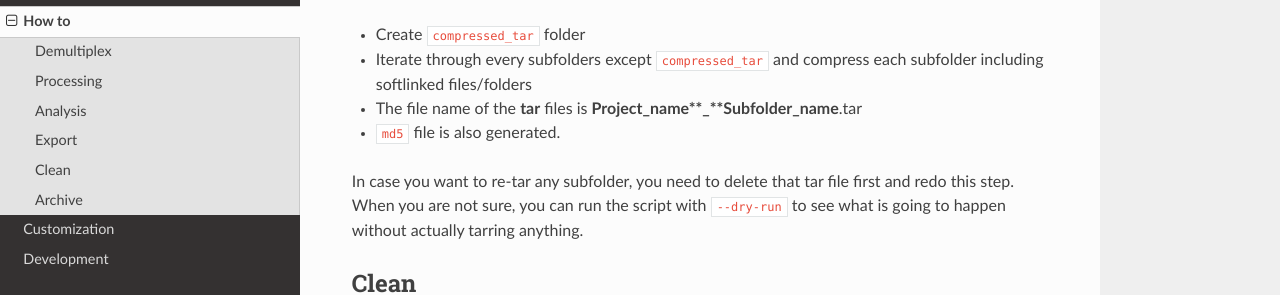
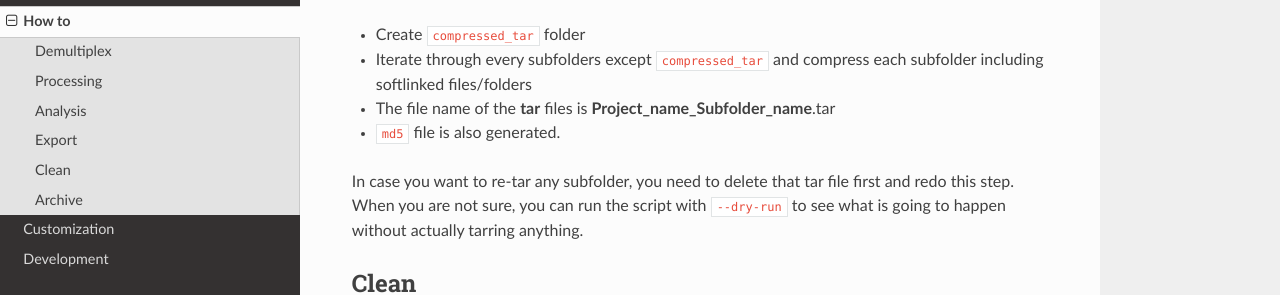
Before and after one commit to chaochungkuo/GPM, a Sphinx documentation site: the page built from docs/source/howto.rst, in a window 1280 px wide and 900 px high, scrolled down 4249 px. Shown: the part 159-454 px from the top of the window. Built offline with Sphinx 7.4.7 and the Read the Docs theme 2.0.0, drawn with Linux system fonts in a browser that asks for light colours.

Commit message:
update doc

```diff
--- a/docs/source/howto.rst
+++ b/docs/source/howto.rst
@@ -167,7 +167,7 @@ This command needs to be executed in the export project folder (web server) and
 
 - Create ``compressed_tar`` folder
 - Iterate through every subfolders except ``compressed_tar`` and compress each subfolder including softlinked files/folders
-- The file name of the **tar** files is **Project_name**_**Subfolder_name**.tar
+- The file name of the **tar** files is **Project_name_Subfolder_name**.tar
 - ``md5`` file is also generated.
 
 In case you want to re-tar any subfolder, you need to delete that tar file first and redo this step. When you are not sure, you can run the script with ``--dry-run`` to see what is going to happen without actually tarring anything.
```
